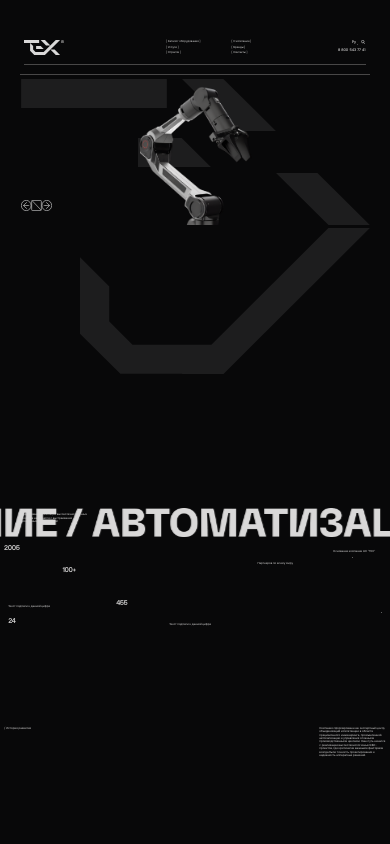
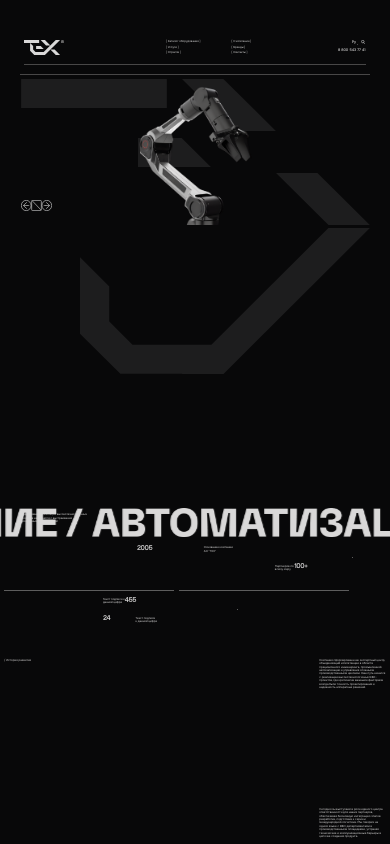
Before and after one commit to matilda081133-sketch/teh, a React (Vite) app: page /about in a window 390 px wide. Shown: the top 844 px of the page. Built offline with nearby package versions, Linux system fonts and the light colour scheme.

Commit message:
fix: convert static pixel values in AboutSection1 and AboutSection3 to responsive vw units so lines align correctly

```diff
--- a/src/components/AboutSection1.module.css
+++ b/src/components/AboutSection1.module.css
@@ -18,12 +18,12 @@
   max-width: 100%;
 }
 .frameWrapper {
-  width: 411px;
+  width: 21.4063vw;
   flex-direction: column;
   align-items: flex-start;
 }
 .parent {
-  width: 330px;
+  width: 17.1875vw;
   align-items: flex-end;
   gap: var(--gap-24);
 }
@@ -35,7 +35,7 @@
 }
 .h2 {
   margin: 0;
-  width: 329px;
+  width: 17.1354vw;
   font-size: inherit;
   letter-spacing: -0.02em;
   line-height: 90%;
@@ -44,13 +44,13 @@
   font-family: inherit;
 }
 .div {
-  width: 150px;
+  width: 7.8125vw;
   font-size: var(--fs-14);
   line-height: 120%;
   font-family: var(--font-onest);
 }
 .frameChild {
-  height: 141px;
+  height: 7.3438vw;
   width: var(--width-1);
   position: relative;
   border-right: 1px solid var(--Grey-Dark);
@@ -76,13 +76,13 @@
   display: inline-block;
 }
 .div2 {
-  width: 96px;
+  width: 5vw;
   line-height: 120%;
   flex-shrink: 0;
 }
 .h22 {
   margin: 0;
-  width: 291px;
+  width: 15.1563vw;
   font-size: var(--fs-128);
   letter-spacing: -0.02em;
   line-height: 90%;
--- a/src/components/AboutSection3.module.css
+++ b/src/components/AboutSection3.module.css
@@ -5,9 +5,9 @@
   max-width: 100%;
 }
 .frameParent {
-  width: 1739px;
+  width: 90.5729vw;
   flex-direction: column;
-  padding: var(--padding-0) var(--padding-20) 81px var(--padding-0);
+  padding: var(--padding-0) var(--padding-20) 4.2188vw var(--padding-0);
   box-sizing: border-box;
   gap: var(--gap-20);
   text-align: left;
@@ -28,14 +28,14 @@
   border-top: var(--border-1);
   box-sizing: border-box;
   opacity: var(--opacity-0_5);
-  max-width: calc(100% - 880px);
+  max-width: calc(100% - 45.8333vw);
   z-index: 1;
 }
 .frameItem {
-  max-width: calc(100% - 881px);
+  max-width: calc(100% - 45.8854vw);
 }
 .frameWrapper {
-  width: 1637px;
+  width: 85.2604vw;
   display: flex;
   align-items: flex-start;
   justify-content: center;
@@ -56,7 +56,7 @@
   gap: var(--gap-24);
 }
 .div {
-  width: 108px;
+  width: 5.6250vw;
   line-height: 120%;
   display: inline-block;
   flex-shrink: 0;
@@ -68,7 +68,7 @@
 }
 .h2 {
   margin: 0;
-  width: 243px;
+  width: 12.6563vw;
   font-size: var(--fs-128);
   letter-spacing: -0.02em;
   line-height: 90%;
@@ -78,7 +78,7 @@
   display: inline-block;
 }
 .frameInner {
-  height: 141px;
+  height: 7.3438vw;
   width: var(--width-1);
   border-right: 1px solid var(--Grey-Dark);
   box-sizing: border-box;
@@ -100,7 +100,7 @@
 }
 .h22 {
   margin: 0;
-  width: 161px;
+  width: 8.3854vw;
   font-size: inherit;
   letter-spacing: -0.02em;
   line-height: 90%;
@@ -109,7 +109,7 @@
   font-family: inherit;
 }
 .div2 {
-  width: 107px;
+  width: 5.5729vw;
   font-size: var(--fs-14);
   line-height: 120%;
   font-family: var(--font-onest);
```
